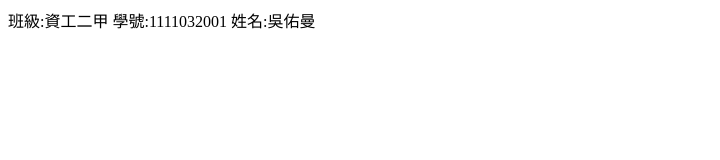
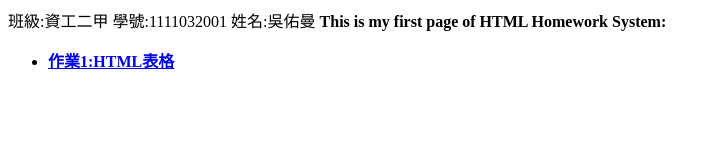
Before and after one commit to 1111032001/bibi, a plain HTML site: page index.html in a window 1280 px wide. Shown: the whole page, without its empty margins (0-720 px from the left). Drawn offline with Linux system fonts and the light colour scheme.

Commit message:
Update index.html

```diff
--- a/index.html
+++ b/index.html
@@ -1,3 +1,12 @@
 班級:資工二甲
 學號:1111032001
 姓名:吳佑曼
+<head>
+	<title>HTML作業:首頁</title>
+</head>
+<body>
+	<b> This is my first page of HTML Homework System:
+	<ul>
+		<li>
+			<a href=hw1.html>作業1:HTML表格</a>
+		</li>
```
